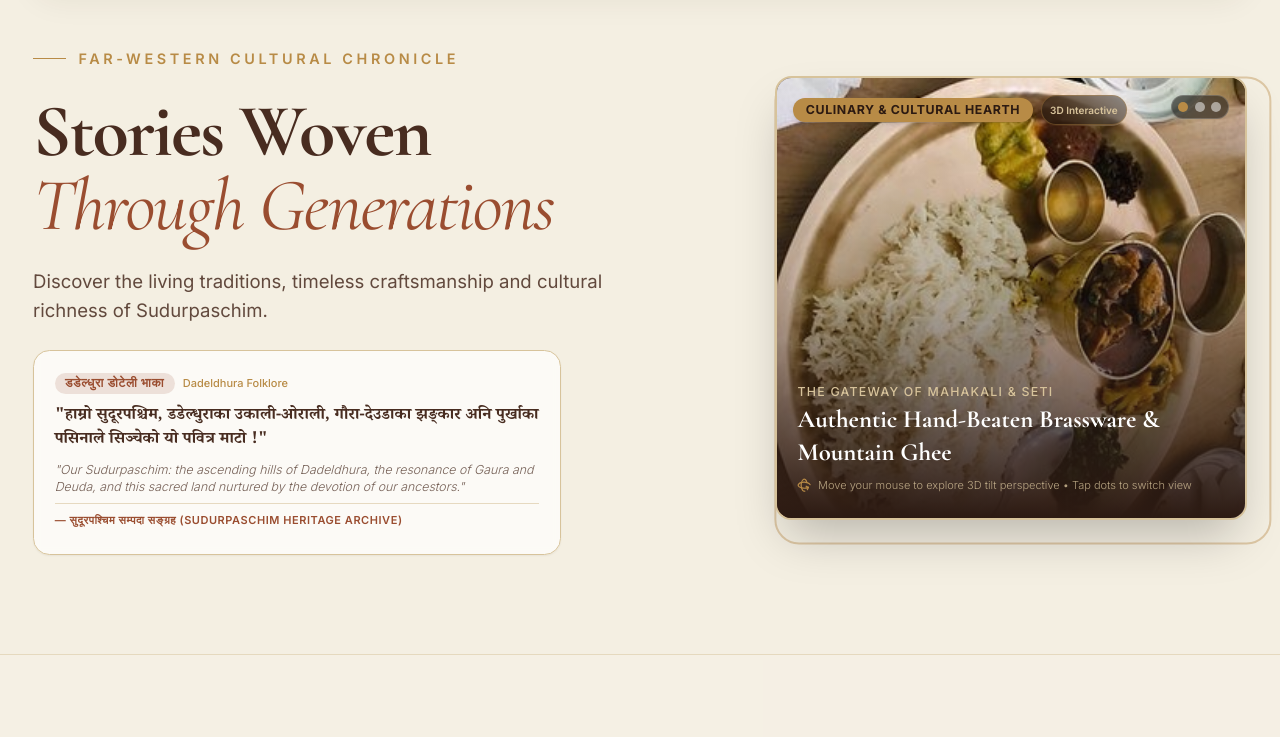
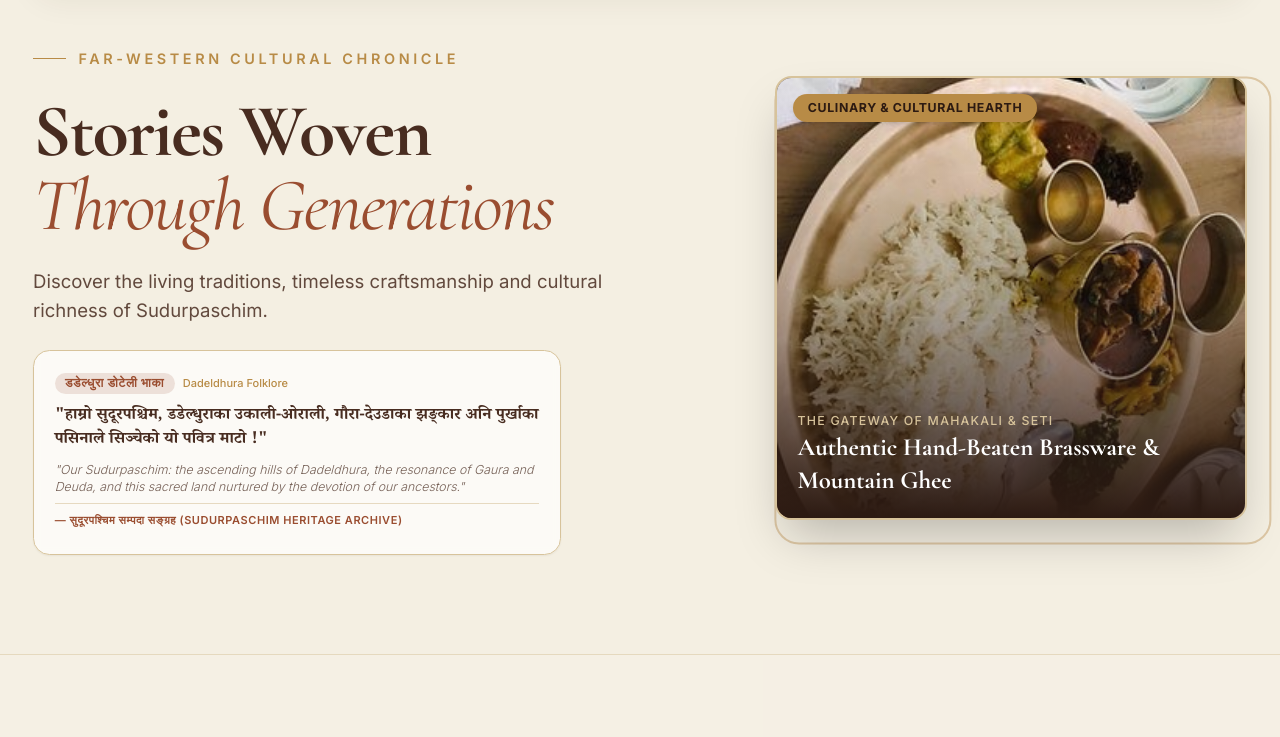
Before and after one commit to aditiboharamj-rgb/Hotel-Rhino, a Django app: page /our-story/ in a window 1280 px wide. Shown: the part 103-840 px from the top of the page. Run offline with Django 5.2, Linux system fonts and the light colour scheme; data that the repository does not hold is empty; some libraries are stand-ins or nearby versions; some web fonts are replaced.

Commit message:
style(heritage): remove switcher dots and instructional text, enable automatic 2-second infinite loop on hero card

```diff
--- a/templates/public/our_story.html
+++ b/templates/public/our_story.html
@@ -149,29 +149,16 @@
             <div class="absolute inset-0 bg-gradient-to-t from-[#2c1a12] via-[#2c1a12]/30 to-transparent pointer-events-none"></div>
 
             <!-- Top Floating Badge -->
-            <div class="absolute top-4 left-4 z-20 flex items-center gap-2">
-              <span id="heroCardBadge" class="px-3 py-1 rounded-full bg-[#B88B46] text-[#2c1a12] text-xs font-bold uppercase tracking-wider shadow-md backdrop-blur-md">
+            <div class="absolute top-4 left-4 z-20">
+              <span id="heroCardBadge" class="px-3.5 py-1.5 rounded-full bg-[#B88B46] text-[#2c1a12] text-xs font-bold uppercase tracking-wider shadow-md backdrop-blur-md">
                 Culinary & Cultural Hearth
               </span>
-              <span class="px-2 py-0.5 rounded-full bg-black/40 text-[#D7C39B] text-[10px] font-semibold border border-[#B88B46]/40 backdrop-blur-md">
-                3D Interactive
-              </span>
-            </div>
-
-            <!-- Image Switcher Pill Controls -->
-            <div class="absolute top-4 right-4 z-20 flex items-center gap-1.5 bg-black/50 p-1.5 rounded-full border border-white/20 backdrop-blur-md">
-              <button onclick="switchHeroImage(0, event)" class="hero-dot w-2.5 h-2.5 rounded-full bg-[#B88B46] transition-all hover:scale-125 focus:outline-none" title="Authentic Thakali Feast"></button>
-              <button onclick="switchHeroImage(1, event)" class="hero-dot w-2.5 h-2.5 rounded-full bg-white/50 transition-all hover:scale-125 focus:outline-none" title="Rana Tharu Artisans"></button>
-              <button onclick="switchHeroImage(2, event)" class="hero-dot w-2.5 h-2.5 rounded-full bg-white/50 transition-all hover:scale-125 focus:outline-none" title="Sacred Mountain Passes"></button>
             </div>
 
             <!-- Bottom Content Overlay with 3D Depth Elevation -->
             <div class="absolute bottom-5 left-5 right-5 text-white z-20 transition-transform duration-300" style="transform: translateZ(30px);">
               <span id="heroCardSub" class="text-xs uppercase tracking-widest text-[#D7C39B] font-medium block">The Gateway of Mahakali & Seti</span>
               <p id="heroCardTitle" class="font-cormorant text-xl sm:text-2xl font-bold mt-0.5">Authentic Hand-Beaten Brassware & Mountain Ghee</p>
-              <p class="text-[11px] text-[#D7C39B]/80 mt-1 flex items-center gap-1.5 font-light">
-                <i data-lucide="rotate-3d" class="w-3.5 h-3.5 text-[#B88B46]"></i> Move your mouse to explore 3D tilt perspective • Tap dots to switch view
-              </p>
             </div>
 
             <!-- Dynamic Glare Highlight Element -->
@@ -1095,34 +1082,32 @@
     }
   ];
 
-  function switchHeroImage(index, event) {
-    if (event) event.stopPropagation();
+  let currentHeroSlide = 0;
+  function switchHeroImage(index) {
+    currentHeroSlide = index;
     const data = heroCardSlides[index];
     const imgEl = document.getElementById('heroCardImage');
     const badgeEl = document.getElementById('heroCardBadge');
     const subEl = document.getElementById('heroCardSub');
     const titleEl = document.getElementById('heroCardTitle');
-    const dots = document.querySelectorAll('.hero-dot');
 
-    dots.forEach((dot, idx) => {
-      if (idx === index) {
-        dot.classList.remove('bg-white/50');
-        dot.classList.add('bg-[#B88B46]', 'scale-125');
-      } else {
-        dot.classList.remove('bg-[#B88B46]', 'scale-125');
-        dot.classList.add('bg-white/50');
-      }
-    });
+    if (!imgEl) return;
 
-    imgEl.style.opacity = '0.3';
+    imgEl.style.opacity = '0.4';
     setTimeout(() => {
       imgEl.src = data.img;
-      badgeEl.textContent = data.badge;
-      subEl.textContent = data.sub;
-      titleEl.textContent = data.title;
+      if (badgeEl) badgeEl.textContent = data.badge;
+      if (subEl) subEl.textContent = data.sub;
+      if (titleEl) titleEl.textContent = data.title;
       imgEl.style.opacity = '1';
     }, 200);
   }
+
+  // Continuous 2-Second Infinite Loop Carousel
+  setInterval(() => {
+    currentHeroSlide = (currentHeroSlide + 1) % heroCardSlides.length;
+    switchHeroImage(currentHeroSlide);
+  }, 2000);
 
   // Golden Floating Particles Canvas in Food Section
   (function initGoldenParticles() {
```
